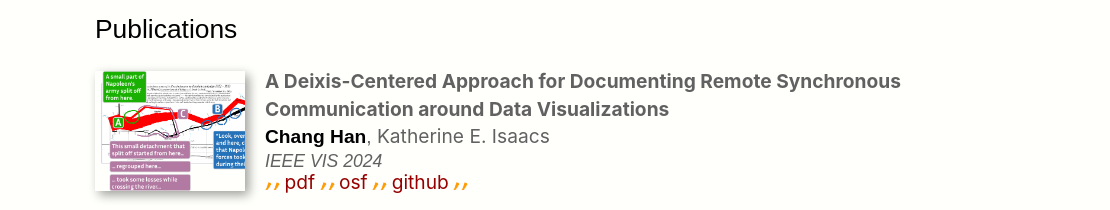
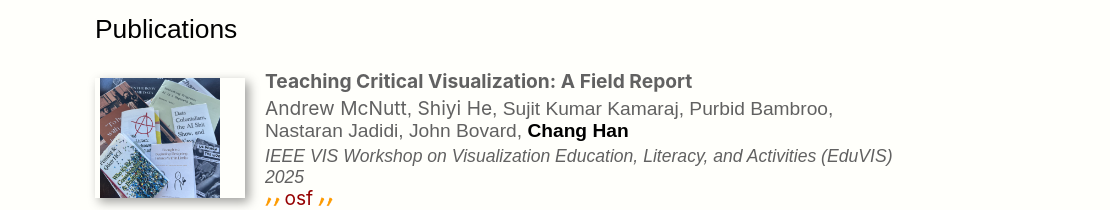
Before and after one commit to hconhisway/hconhisway.github.io, a plain HTML site: page index.html in a window 1280 px wide. Shown: the part 596-806 px from the top of the page, 170-1280 px from the left. Drawn offline with Linux system fonts and the light colour scheme.

Commit message:
update cri vis

```diff
--- a/index.html
+++ b/index.html
@@ -95,6 +95,16 @@
       <img src="img/delimiter.png" alt="delimiter" width="90" style="padding-top: 0.2cm; margin-left: 330px;">
       <br>
       <h2>Publications</h2>
+
+      <div class="pub-text">
+        <div class="repfigure-container"><img src="img/teaching-critical-vis.jpg"></div>
+        <div>
+          <div class="pub-title"><a href="https://arxiv.org/abs/2508.02592">Teaching Critical Visualization: A Field Report</a></div>
+          <div class="pub-authors"> <a href="https://www.mcnutt.in/">Andrew McNutt</a>, <a href="https://shiyihe-neko.github.io/">Shiyi He</a>, Sujit Kumar Kamaraj, Purbid Bambroo, Nastaran Jadidi, John Bovard, <strong>Chang Han</strong></div>
+          <div class="pub-places">IEEE VIS Workshop on Visualization Education, Literacy, and Activities (EduVIS) 2025</div>
+          <div class="pub-materials">  <img src="img/del_double.svg" width="15">  <a href="https://osf.io/hxtq2/">osf</a>  <img src="img/del_double.svg" width="15"></div>
+        </div>
+      </div>
 
       <div class="pub-text">
         <div class="repfigure-container"><img src="img/vnote2.png"></div>
```
Also changed, not shown: img/teaching-critical-vis.jpg (added).
